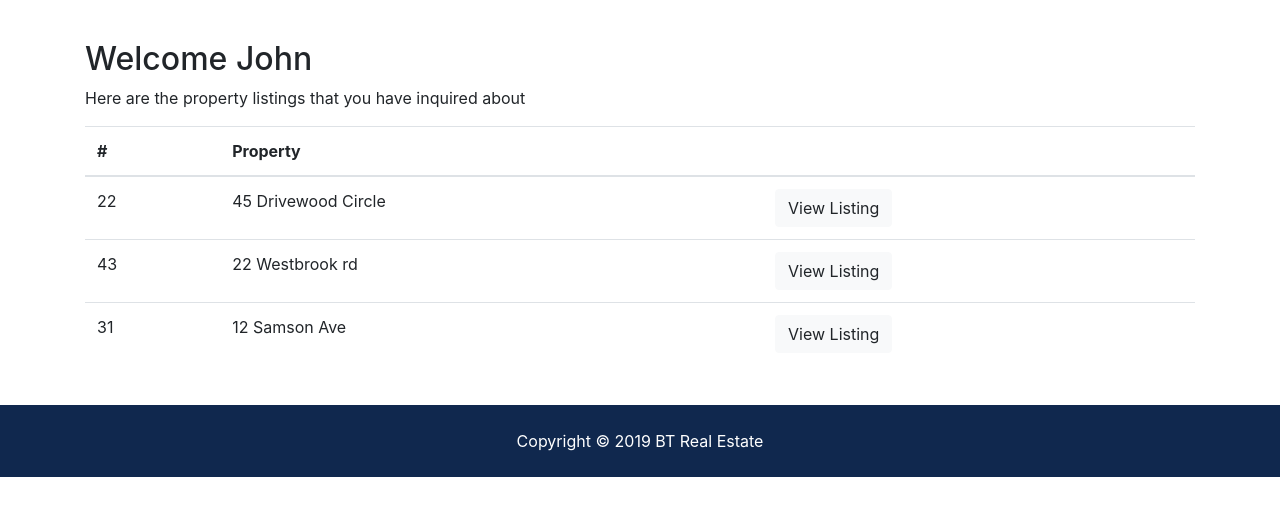
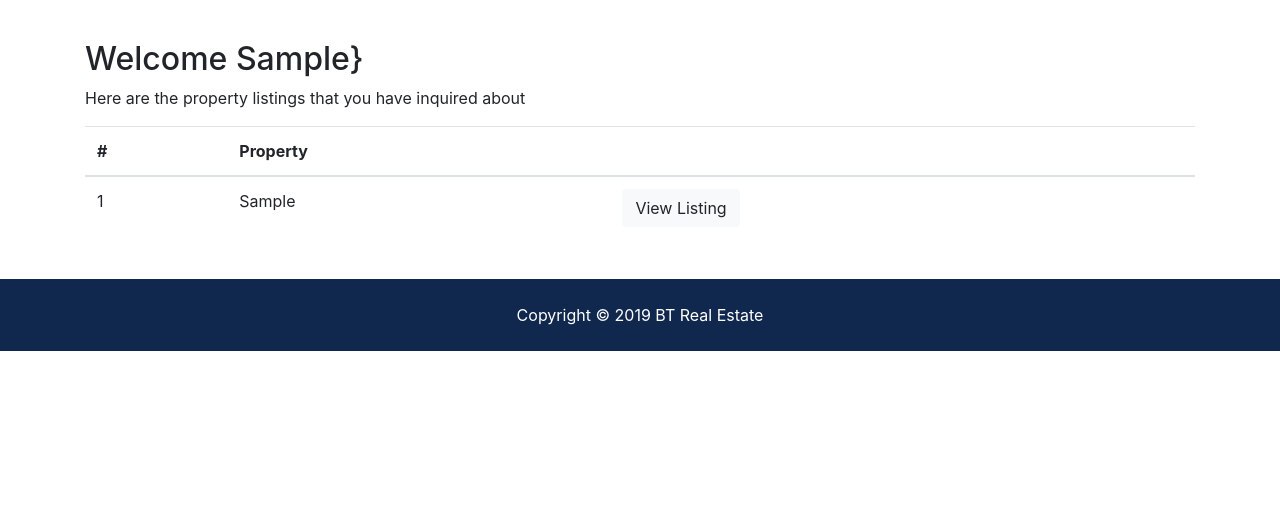
Before and after one commit to TomTheToad/btre, a Django app: template templates/accounts/dashboard.html in a window 1280 px wide. Shown: the part 192-708 px from the top of the page. Run offline with Django 3.2, Linux system fonts and the light colour scheme; the template is opened without the code that fills it: values that come from a table or form of the project are taken from there, others are empty; a user stored in the database is signed in; tables that the repository leaves empty hold one stand-in row (values such as "Sample post"); some libraries are stand-ins or nearby versions.

Commit message:
Added dynamic elements to dashboard template. This application is currently ready to undergo testing.

```diff
--- a/templates/accounts/dashboard.html
+++ b/templates/accounts/dashboard.html
@@ -23,7 +23,8 @@
     <div class="container">
       <div class="row">
         <div class="col-md-12">
-          <h2>Welcome John</h2>
+          <h2>Welcome {{ user.first_name }}}</h2>
+          {% if contacts %}
             <p>Here are the property listings that you have inquired about</p>
             <table class="table">
               <thead>
@@ -34,29 +35,20 @@
                 </tr>
               </thead>
               <tbody>
+                {% for contact in contacts %}
                 <tr>
-                <td>22</td>
-                <td>45 Drivewood Circle</td>
+                  <td>{{ contact.id }}</td>
+                  <td>{{ contact.listing }}</td>
                   <td>
-                  <a class="btn btn-light" href="#">View Listing</a>
+                    <a class="btn btn-light" href="{% url 'listing' contact.listing_id %}">View Listing</a>
                   </td>
                 </tr>
-              <tr>
-                <td>43</td>
-                <td>22 Westbrook rd</td>
-                <td>
-                  <a class="btn btn-light" href="#">View Listing</a>
-                </td>
-              </tr>
-              <tr>
-                <td>31</td>
-                <td>12 Samson Ave</td>
-                <td>
-                  <a class="btn btn-light" href="#">View Listing</a>
-                </td>
-              </tr>
+                {% endfor %}
               </tbody>
             </table>
+          {% else %}
+            <p>You have not made any inquiries</p>
+          {% endif %}
         </div>
       </div>
     </div>
```
Lines whose indentation alone changed are shown as unchanged.
